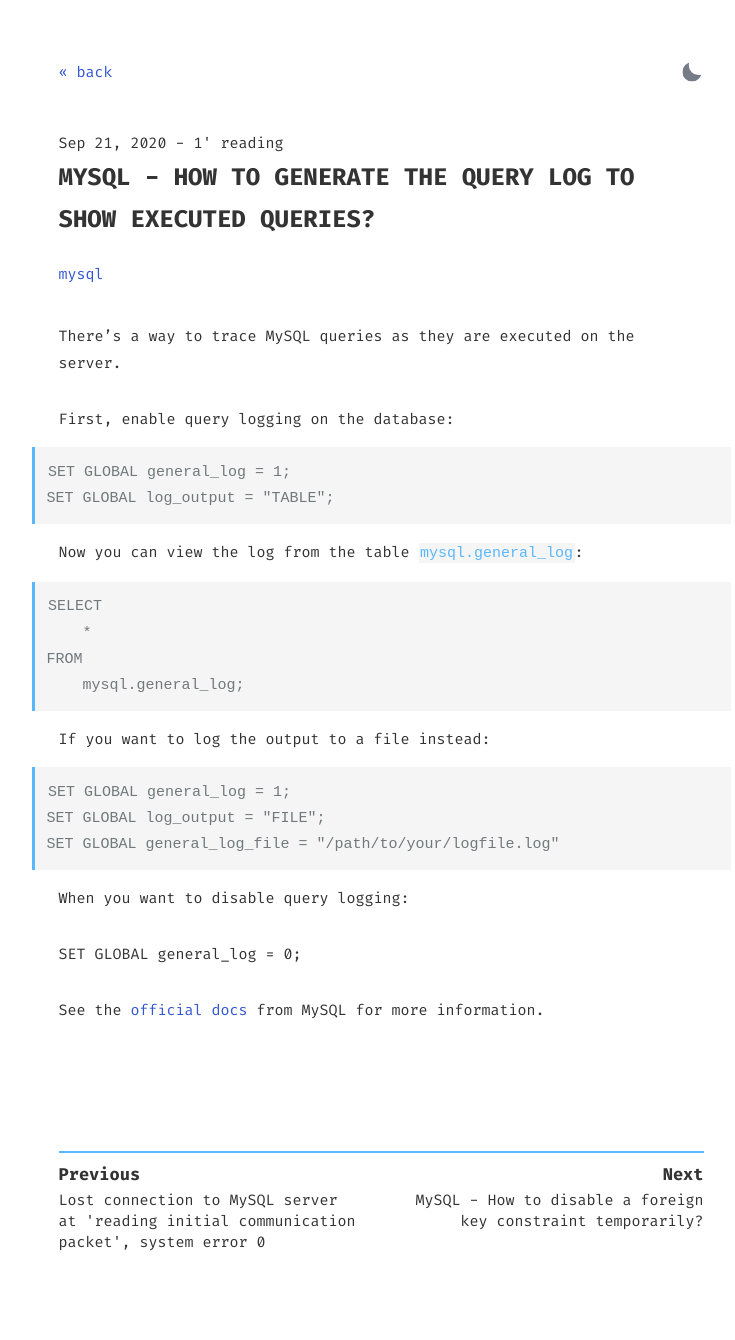
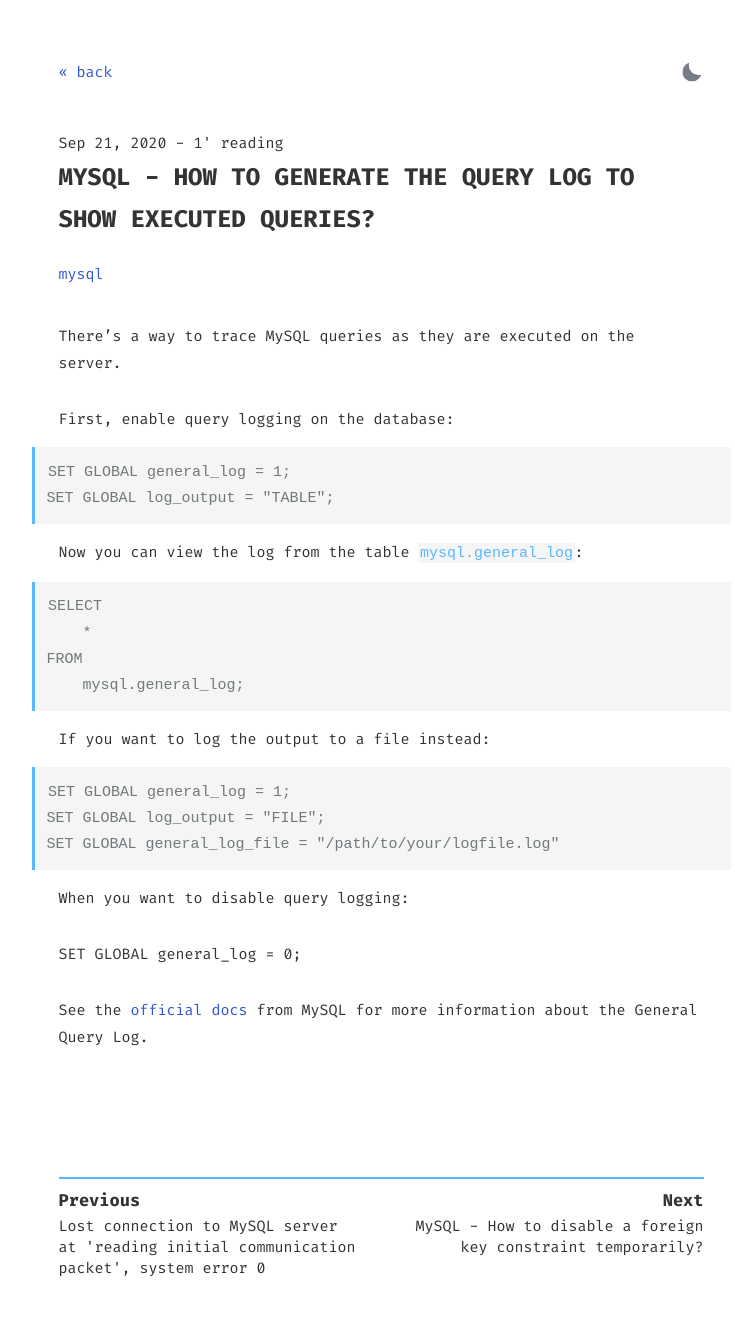
Before and after one commit to ntvpz/sql, a Jekyll site: the page built from _posts/2020-09-21-mysql-show-query-log.md, in a window 1280 px wide. Shown: the whole page, without its empty margins (259-994 px from the left). Built offline with Jekyll 4.4.1, drawn with Linux system fonts in a browser that asks for light colours; before the commit the page ends 1314 px from its top, so only the background shows below that.

Commit message:
no message

```diff
--- a/_posts/2020-09-21-mysql-show-query-log.md
+++ b/_posts/2020-09-21-mysql-show-query-log.md
@@ -37,4 +37,4 @@
 
 SET GLOBAL general_log = 0;
 
-See the [official docs](https://dev.mysql.com/doc/refman/8.0/en/query-log.html) from MySQL for more information.
+See the [official docs](https://dev.mysql.com/doc/refman/8.0/en/query-log.html) from MySQL for more information about the General Query Log.
```
